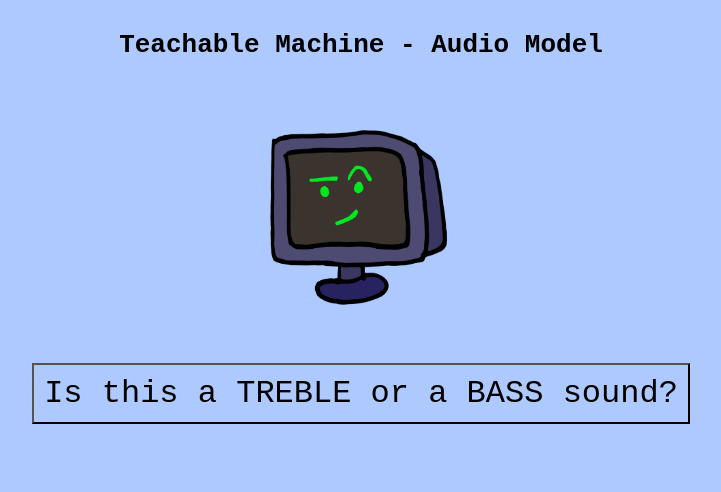
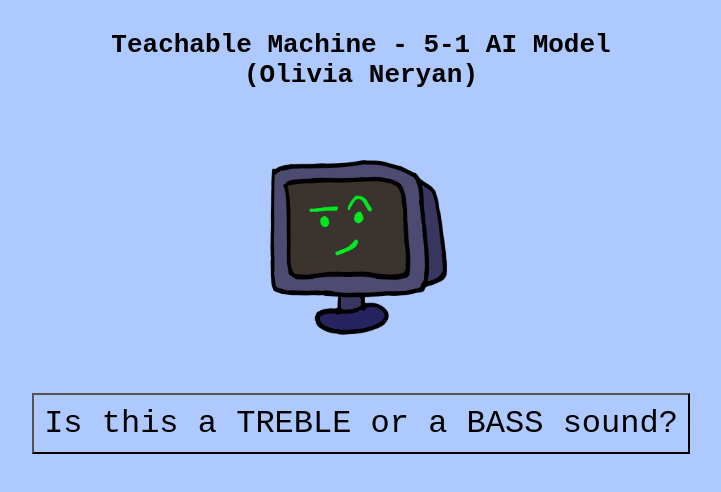
Before and after one commit to dclaymusic/tm-5-1, a plain HTML site: page index.html in a window 1280 px wide. Shown: the whole page, without its empty margins (279-1000 px from the left). Drawn offline with Linux system fonts and the light colour scheme.

Commit message:
Update index.html

```diff
--- a/index.html
+++ b/index.html
@@ -9,7 +9,7 @@
         </script>
     </head>
     <body>
-        <h1>Teachable Machine - Audio Model</h1>
+        <h1>Teachable Machine - 5-1 AI Model<br>(Olivia Neryan)</h1>
         <img id="main-image" src="img.png">
         <main id="main-div">
             <button id="init-button" type="button" onclick="init()">Is this a TREBLE or a BASS sound?</button>
```
